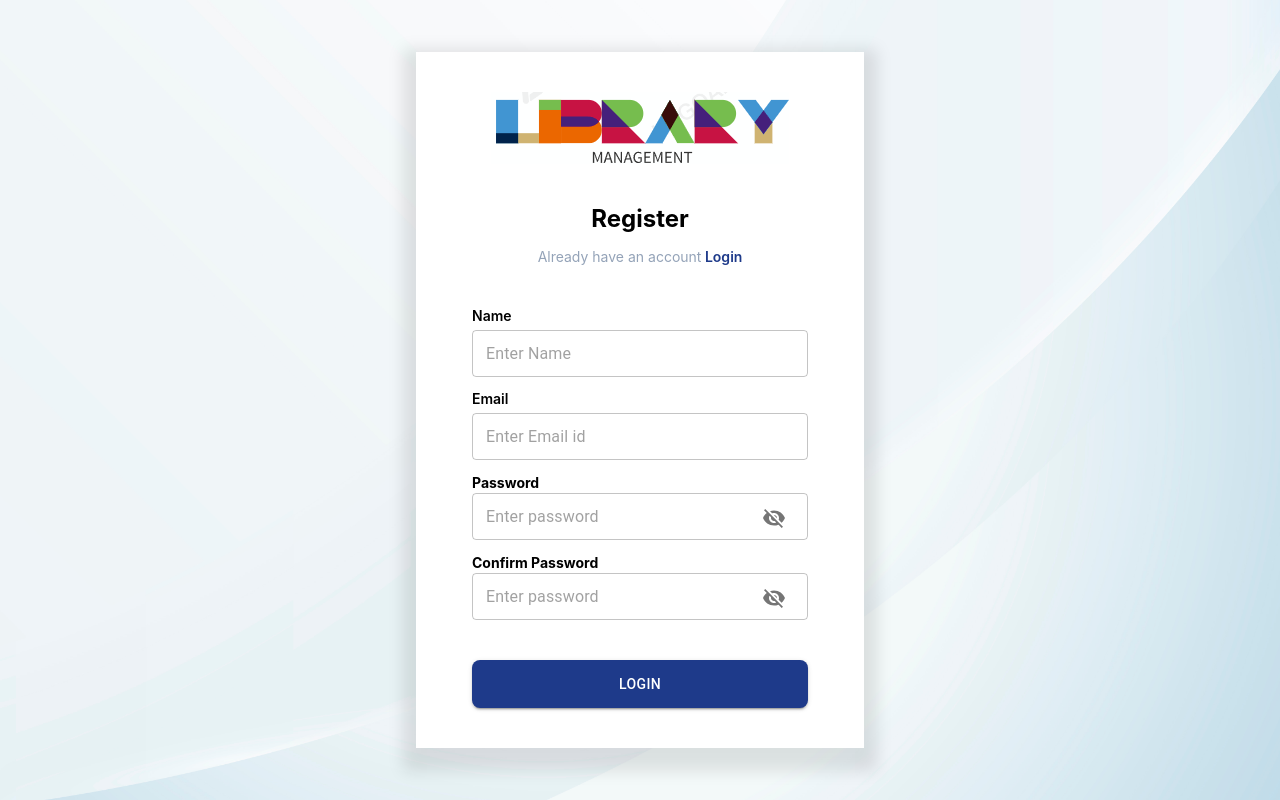
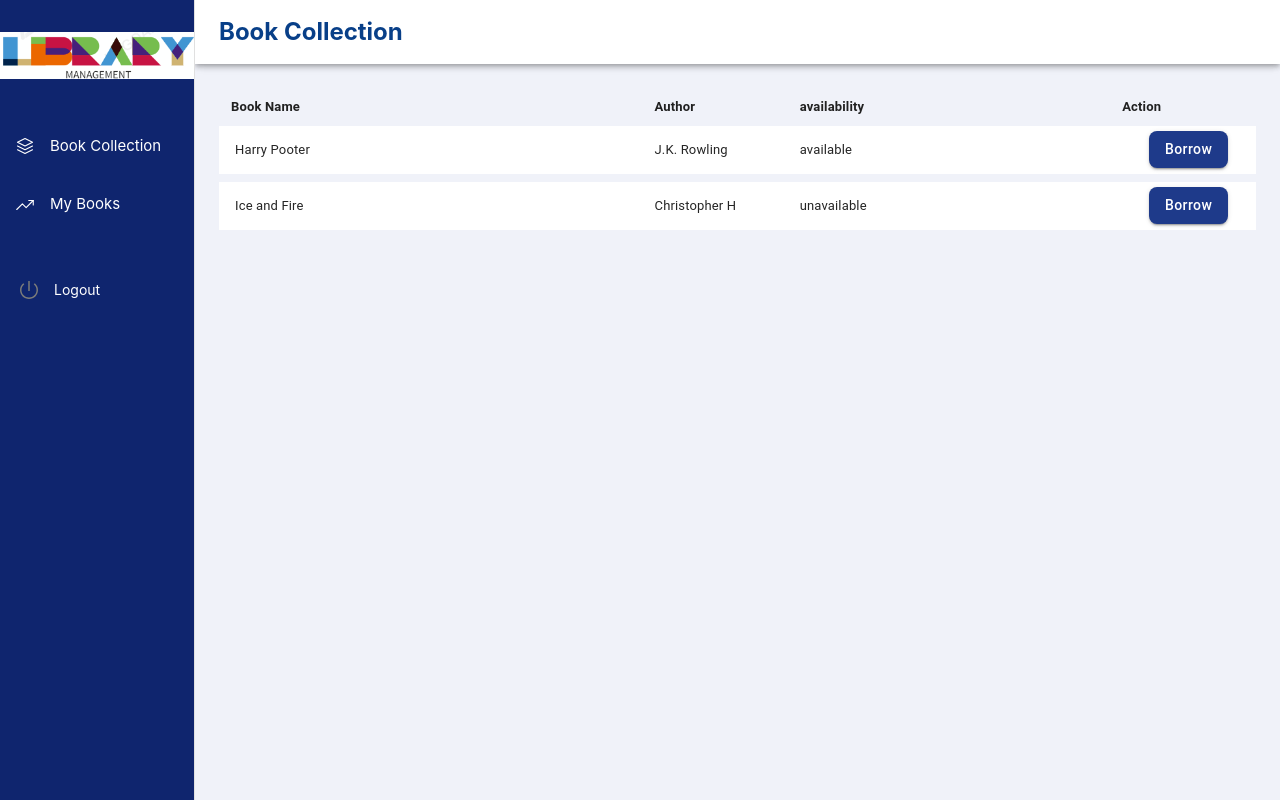
Before and after one commit to vt2730/Assignment, a React (Create React App) app in the folder frontend/: page /admin in a window 1280 px wide. Built offline with nearby package versions, Linux system fonts and the light colour scheme.

Commit message:
book collection table ui done

```diff
--- a/frontend/src/App.js
+++ b/frontend/src/App.js
@@ -3,6 +3,7 @@ import { RouterProvider } from 'react-router-dom';
 import router from '../src/Routes/index.jsx'
 import LoginMain from './container/Authentication/Login';
 import SignupMain from './container/Authentication/Signup';
+import BooksCollectionMain from './container/User/BookCollection';
 
 
 function App() {
@@ -10,7 +11,8 @@ function App() {
     <div className="App">
       {/* <RouterProvider router={router} /> */}
       {/* <LoginMain/> */}
-      <SignupMain/>
+      {/* <SignupMain/> */}
+      <BooksCollectionMain/>
     </div>
   );
 }
--- /dev/null
+++ b/frontend/src/common/Headerlayout/index.jsx
@@ -0,0 +1,32 @@
+import React from 'react'
+import ButtonFieldInput from '../buttonField/ButtonFieldInput';
+
+const Headerlayout = (props) => {
+    return (
+        <div className={`flex w-full justify-between items-center`} >
+            <div className={`flex gap-5 items-center h-fit w-[13em]`}>
+                <div className={`${props.headerNameCls} font-bold text-2xl `} >
+                    {props.name}
+                </div>
+            </div>
+
+            <div className="flex space-x-3 items-center">
+                {props.addbutton ? (
+                    <ButtonFieldInput
+                        name={props.buttonname}
+                        type="submit"
+                        variant="contained"
+                        handleClick={props.handleClick}
+                        buttonextracls={`!bg-[#083F88] w-24 !capitalize !rounded-lg`}
+                    />
+                )
+                    :
+                    null}
+            </div>
+
+
+        </div>
+    )
+}
+
+export default Headerlayout;
--- a/frontend/src/components/Layout/SideBar/SideBar.jsx
+++ b/frontend/src/components/Layout/SideBar/SideBar.jsx
@@ -1,40 +1,44 @@
-import React from 'react'
+import React, { useEffect, useState } from 'react'
 import Logout from "../../../Images/Logout.svg"
 import logo from "../../../Images/Logo.png"
-import { useNavigate } from "react-router"
+// import { useNavigate } from "react-router"
+import { Box, List, ListItemButton, ListItemIcon, ListItemText } from '@mui/material'
+import {sideBarData, sideBarAdmin} from "./SideBarData"
+import style from './index.module.css'
 
 const SideBar = () => {
-    const navigate = useNavigate();
-
+    // const navigate = useNavigate();
+    const [active, setActive] = useState('');
     const handleLogOut = () => {
         console.log('logout clicked *')
     }
 
-    const redirection = (name) => {
-        switch (name) {
-            case "Book Collection":
-                navigate("/bookcollection");
-                break;
-            case "My Books":
-                navigate("/mybooks");
-                break;
-            case "Book Details":
-                navigate("/admin/bookdetails");
-                break;
-            case "Transaction":
-                navigate("/admin/transaction");
-                break;
-            default:
-                break;
-        }
-    }
+    // const redirection = (name) => {
+    //     switch (name) {
+    //         case "Book Collection":
+    //             navigate("/bookcollection");
+    //             break;
+    //         case "My Books":
+    //             navigate("/mybooks");
+    //             break;
+    //         case "Book Details":
+    //             navigate("/admin/bookdetails");
+    //             break;
+    //         case "Transaction":
+    //             navigate("/admin/transaction");
+    //             break;
+    //         default:
+    //             break;
+    //     }
+    // }
+    const sideNavArray = sideBarData
 
   return (
     <Box className={`bg-[#0F256E] gap-12 h-full w-full flex flex-col justify-start truncate customBarCss `}>
             <div className='flex flex-col justify-around gap-10 '>
                     <div className='flex justify-center pt-8'>
                         {/*Logo Section */}
-                        <img src={logo} alt="logo" className='cursor-pointer' />
+                        <img src={logo} alt="logo" className={`cursor-pointer ${style.logoUI}`} />
                     </div>
                 {/*Menu List*/}
                 <div className='flex flex-col justify-start gap-1 '>
@@ -43,9 +47,10 @@ const SideBar = () => {
                             return (
                                 <nav key={idx}
                                     className={`${active === item.name && style.selection} customCls `}
-                                    onClick={() => {
-                                        redirection(item?.name);
-                                    }}>
+                                    // onClick={() => {
+                                    //     redirection(item?.name);
+                                    // }}
+                                >
                                     <List>
                                         <ListItemButton sx={{ minHeight: "5px" }} >
                                             <ListItemIcon sx={{ minWidth: "34px" }}>
@@ -62,7 +67,7 @@ const SideBar = () => {
             </div>
 
             <div className='flex items-center cursor-pointer px-5' onClick={handleLogOut}>
-                <Image src={Logout} alt="logout" />
+                <img src={Logout} alt="logout" />
                 <p className='text-[#FFFFFF] pl-4 text-sm'>Logout</p>
             </div>
         </Box>
--- a/frontend/src/components/Layout/SideBar/index.module.css
+++ b/frontend/src/components/Layout/SideBar/index.module.css
@@ -4,3 +4,7 @@
     font-size: 15px;
 
 }
+
+/* .logoUI {
+    mix-blend-mode: multiply;
+} */
--- a/frontend/src/components/User/BookCollection/index.jsx
+++ b/frontend/src/components/User/BookCollection/index.jsx
@@ -1,4 +1,6 @@
 import React from 'react'
+import styles from './index.module.css'
+import ButtonFieldInput from "../../../common/buttonField/ButtonFieldInput"
 
 const BooksCollection = (props) => {
   const booksArr = [
@@ -29,15 +31,15 @@ const BooksCollection = (props) => {
             booksArr?.map((item, idx)=>{
               return(
                 <tbody key={idx}>
-                  <tr className={`h-12 "bg-white"`}>
-                    <td className={`text-left text-[#252525] text-[13px] font-normal`}>{item?.name}</td>
+                  <tr className={`h-12 bg-white`}>
+                    <td className={`text-left text-[#252525] text-[13px] font-normal pl-4`}>{item?.name}</td>
                     <td className={`text-left text-[#252525] text-[13px] font-normal`}>{item?.author}</td>
                     <td className={`text-left text-[#252525] text-[13px] font-normal`}>{item?.status}</td>
                     <td className={``}>
                       <ButtonFieldInput
                         name="Borrow"
                         variant="contained"
-                        buttonextracls={`!bg-blue-900 w-full !rounded-lg !py-3`}
+                        buttonextracls={`!bg-blue-900 !rounded-lg !capitalize`}
                         // handleClick={}
                       />
                     </td>
--- a/frontend/src/container/User/BookCollection/index.jsx
+++ b/frontend/src/container/User/BookCollection/index.jsx
@@ -1,12 +1,24 @@
 import React from 'react'
 import BooksCollection from '../../../components/User/BookCollection'
 import TwohalfLayout from "../../../components/Layout/TwohalfLayout"
+import SideBar from '../../../components/Layout/SideBar/SideBar'
+import Headerlayout from "../../../common/Headerlayout"
 
 const BooksCollectionMain = () => {
   return (
     <div className={`bg-[#F0F2F9] h-screen`}>
       {/* <BooksCollection/> */}
-      <TwohalfLayout/>
+      <TwohalfLayout
+        sidebarsection={<SideBar />}
+        rendercomponent={<BooksCollection />}
+        isHeader={true}
+
+        commonheader={<Headerlayout
+          name={"Book Collection"}
+          isbutton={false}
+          addbutton={false}
+        />}
+      />
     </div>
   )
 }
```
